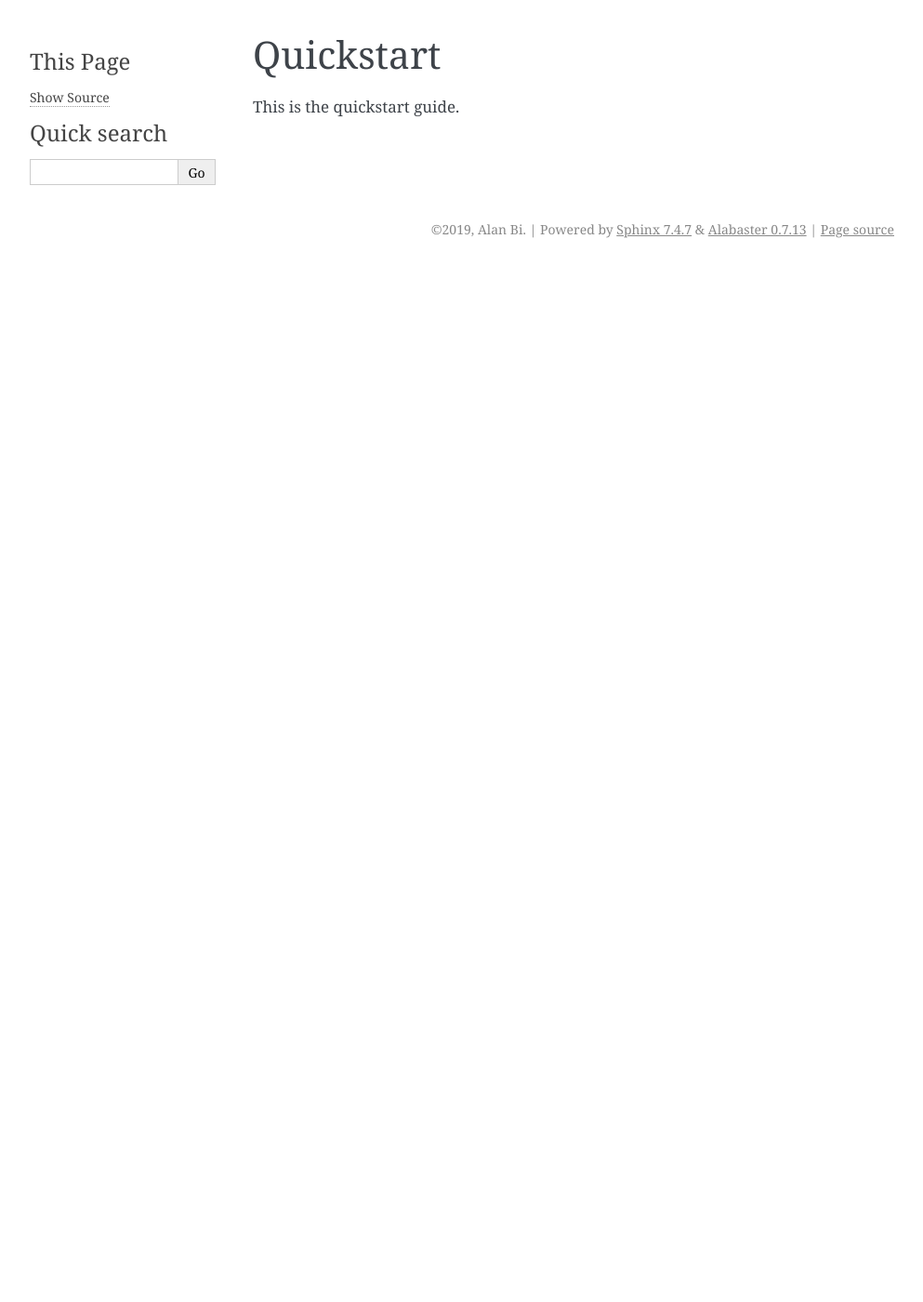
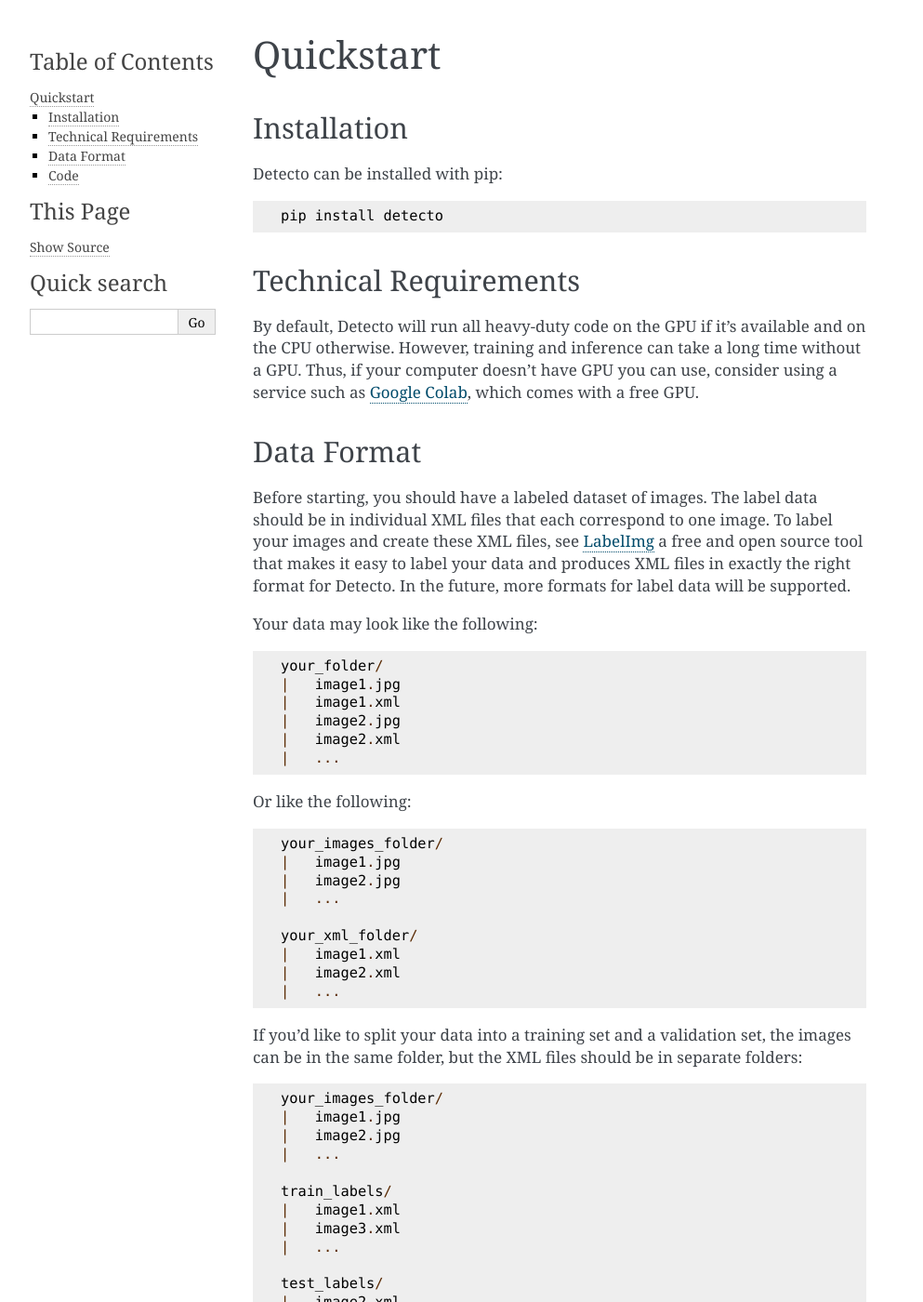
Before and after one commit to alankbi/detecto, a Sphinx documentation site: the page built from docs/usage/quickstart.rst, in a window 1280 px wide and 1400 px high. Shown: the whole window at 93% size, without its empty margins (148-1141 px from the left). Built offline with Sphinx 7.4.7, drawn with Linux system fonts in a browser that asks for light colours; some of the changed text lies outside the part shown.

Commit message:
Start general descriptions and guides

```diff
--- a/docs/usage/quickstart.rst
+++ b/docs/usage/quickstart.rst
@@ -1,4 +1,87 @@
 Quickstart
 ==========
 
-This is the quickstart guide.
+Installation
+------------
+
+Detecto can be installed with pip::
+
+    pip install detecto
+
+Technical Requirements
+----------------------
+
+By default, Detecto will run all heavy-duty code on the GPU if it's available
+and on the CPU otherwise. However, training and inference can take a long
+time without a GPU. Thus, if your computer doesn't have GPU you can use,
+consider using a service such as `Google Colab
+<https://colab.research.google.com/>`_, which comes with a free GPU.
+
+Data Format
+-----------
+
+Before starting, you should have a labeled dataset of images. The label data
+should be in individual XML files that each correspond to one image. To
+label your images and create these XML files, see `LabelImg
+<https://github.com/tzutalin/labelImg>`_ a free and open source tool that
+makes it easy to label your data and produces XML files in exactly the right
+format for Detecto. In the future, more formats for label data will be
+supported.
+
+Your data may look like the following::
+
+    your_folder/
+    |   image1.jpg
+    |   image1.xml
+    |   image2.jpg
+    |   image2.xml
+    |   ...
+
+Or like the following::
+
+    your_images_folder/
+    |   image1.jpg
+    |   image2.jpg
+    |   ...
+
+    your_xml_folder/
+    |   image1.xml
+    |   image2.xml
+    |   ...
+
+If you'd like to split your data into a training set and a validation set,
+the images can be in the same folder, but the XML files should be in
+separate folders::
+
+    your_images_folder/
+    |   image1.jpg
+    |   image2.jpg
+    |   ...
+
+    train_labels/
+    |   image1.xml
+    |   image3.xml
+    |   ...
+
+    test_labels/
+    |   image2.xml
+    |   image4.xml
+    |   ...
+
+Code
+----
+
+Here is some temporary code::
+
+   from detecto.core import Model, Dataset, DataLoader
+   from detecto.visualize import detect_video
+
+   dataset = Dataset('labels.csv', 'images/')
+   loader = DataLoader(dataset, batch_size=2, shuffle=True)
+
+   model = Model(['dog', 'cat', 'rabbit'])
+   model.fit(loader)
+
+   detect_video(model, 'input_video.mp4', 'output_video.avi')
+
+Here is some temporary text.
```
Also changed, not shown: docs/api.rst (+9 -0 lines), docs/index.rst (+17 -1 lines).
